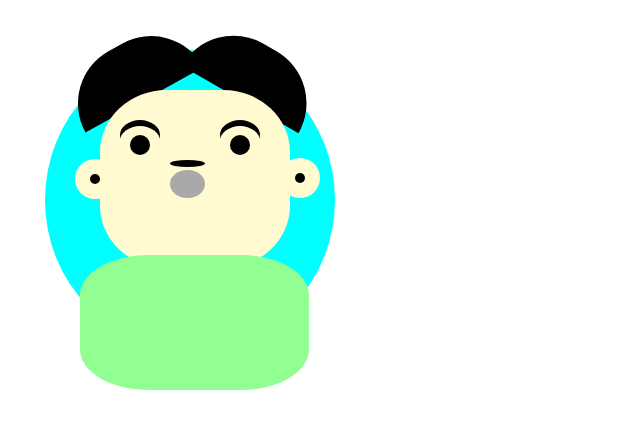
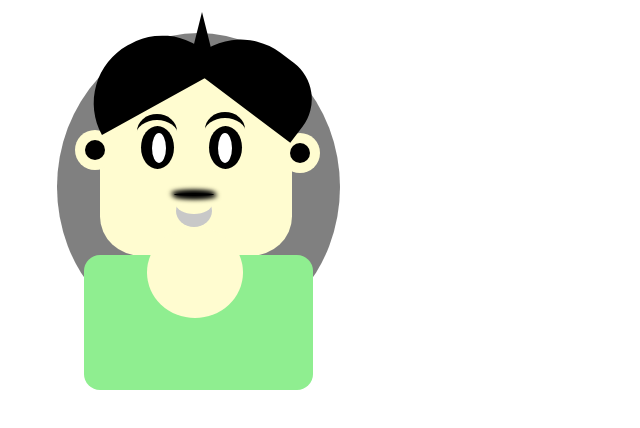
Before and after one commit to theSaswat/cartoon, a plain HTML site: page index.html in a window 1280 px wide. Shown: the whole page, without its empty margins (0-640 px from the left). Drawn offline with Linux system fonts and the light colour scheme.

Commit message:
Update index.html

```diff
--- a/index.html
+++ b/index.html
@@ -1,218 +1,198 @@
+
 <!DOCTYPE html>
-<html>
+<html lang="en">
   <head>
+    <meta charset="UTF-8" />
+    <meta http-equiv="X-UA-Compatible" content="IE=edge" />
+    <meta name="viewport" content="width=device-width, initial-scale=1.0" />
     <title>Cartoon</title>
     <style>
-        #background {
+
+      #back-ground {
         position: absolute;
-            width: 290px;
-            height:300px;
+        left: 57px;
+        top: 33px;
+        width: 283px;
+        height: 308px;
         border-radius: 50%;
-            background-color: aqua;
-            top: 50px;
-            left: 45px;
-
+        z-index: -2;
+        background-color: rgb(128, 128, 128);
       }
-        .left-hand {
+      .left-head {
         position: absolute;
-            width: 60px;
-            height:135px;
+        top: 6px;
+        left: 12px;
+        margin-left: 100px;
+        width: 66px;
+        height: 135px;
+        transform: rotate(61deg);
+        border-radius: 150px 0px 0px 150px;
         background-color: black;
-            border-radius: 150px 0px 0px 150px;
-            transform: rotate(61deg);
-            top:6px;
-            left:0px;
-
-            margin-left: 100px;
       }
       #cone {
         position: absolute;
+        top: 2px;
+        left: 192px;
         border: 10px solid transparent;
-            border-radius: 40px solid black;
-            top:2px;
-            left:200px;
+        border-bottom: 40px solid black;
       }
-        .right-hand {
-
+      .right-head {
         position: absolute;
-            width: 60px;
-            height:135px;
+        top: 14px;
+        left: 126px;
+        margin-left: 100px;
+        width: 66px;
+        height: 128px;
+        transform: rotate(127deg);
+        border-radius: 150px 0px 0px 218px;
         background-color: black;
-            border-radius: 150px 0px 0px 150px;
-            transform: rotate(120deg);
-            top:6px;
-            left:125px;
-            margin-left: 100px;
       }
       #face {
         position: absolute;
-            width:190px;
-            height:178px;
-            top:90px;
-            left:100px;
-            /*border-bottom-left-radius: 25%;
-            border-bottom-right-radius: 25%;*/
-            border-radius: 35%;
-            background-color:rgb(255,250,208);
-        }
-        .left-ear {
-            position: absolute;
-            left:-25px;
-            top:69px;
-            height:40px;
-            width:40px;
-            background-color: rgb(255,250,208);
-            border-radius: 50%;
-            text-align: center;
-
-        }
-        #dot1 {
-            position: absolute;
-            height:10px;
-            width:10px;
-            background-color:black;
-            border-radius:60%;
-           left: 15px;
-           top:15px;
-
-        }
-        .right-ear {
-            position: absolute;
-            left:180px;
-            top:68px;
-            height:40px;
-            width:40px;
-            background-color: rgb(255,250,208);
-            border-radius: 50%;
-            text-align: center;
-
-        }
-        #dot2 {
-            position: absolute;
-            height:10px;
-            width:10px;
-            background-color:black;
-            border-radius:60%;
-           left: 15px;
-           top:15px;
-        }
-        .left-eye-brow {
-            width: 40px;
-            height:30px;
-            border-radius: 50%;
-            background-color: black;
-            left:120px;
-            top:120px;
-            position: absolute;
-
-        }
-        .left-eyebrow-gap {
-            position: absolute;
-            top:126px;
-            left:120px;
-            width:40px;
-            height: 30px;
-            background-color: rgb(255,250,208);
-            border-radius: 50%;
-
-        }
-        .right-eyebrow {
-            width: 40px;
-            height:30px;
-            border-radius: 50%;
-            background-color: black;
-            left:220px;
-            top:120px;
-            position: absolute;
-
-        }
-        .right-eyebrow-gap {
-            position: absolute;
-            top:126px;
-            left:220px;
-            width:40px;
-            height: 30px;
-            background-color: rgb(255,250,208);
-            border-radius: 50%;
-        }
-        .mouth {
-            position: absolute;
-            left:170px;
-            top:160px;
-            width:35px;
-            height:7px;
-            background-color: black;
-            border-radius: 60%;
-
-        }
-        #mouth1{
-            position: relative;
-            top:10px;
-            width:35px;
-            height:28px;
-            background-color:darkgray ;
-            border-radius: 59%;
-        }
-        .left-eye {
-            position: absolute;
-            left:130px;
-            top:135px;
-            width:20px;
-            height: 20px;
-            background-color: black;
-            border-radius: 50%;
-        }
-        .right-eye {
-            position: absolute;
-            left:230px;
-            top:135px;
-            width:20px;
-            height: 20px;
-            background-color: black;
-            border-radius: 50%;
+        top: 77px;
+        left: 100px;
+        width: 192px;
+        height: 179px;
+        z-index: -1;
+        border-bottom-left-radius: 22%;
+        border-bottom-right-radius: 22%;
+        background-color: rgb(255, 252, 208);
       }
       #neck {
         position: absolute;
-            top:227px;
-            left:145px;
+        top: 227px;
+        left: 147px;
         width: 96px;
         height: 91px;
-            background-color:rgb(255,250,208);
+        z-index: 1;
         border-radius: 50%;
+        background-color: rgb(255, 252, 208);
       }
       #body {
         position: absolute;
         top: 255px;
-            left:80px;
-            width:229px;
-            height:135px;
-            background-color: rgb(146, 255, 146);
-            border-radius: 30%;
+        left: 84px;
+        width: 229px;
+        height: 135px;
+        background-color: rgb(143, 238, 144);
+        border-radius: 1em;
       }
     </style>
   </head>
   <body>
-        <div id="background"></div>
-        <div class="left-hand"></div>
-        <div class="right-hand"></div>
+    <div id="back-ground"></div>
+      <div class="left-head"></div>
+      <div class="right-head"></div>
       <div id="cone"></div>
     <div id="face">
-            <div class="left-ear">
-                <div id="dot1"></div>
+      <div
+        class="left-ear"
+        style="
+          position: absolute;
+          left: -25px;
+          top: 53px;
+          display: flex;
+          height: 40px;
+          width: 40px;
+          background-color: rgb(255, 252, 208);
+          border-radius: 50%;
+          justify-content: center;
+          z-index: 20;
+          align-items: center;
+        "
+      >
+        <div
+          style="
+            width: 20px;
+            height: 20px;
+            background-color: black;
+            border-radius: 50%;
+          "
+        ></div>
       </div>
-            <div class="right-ear">
-                <div id="dot2"></div>
+      <div
+        class="right-ear"
+        style="
+          position: absolute;
+          left: 180px;
+          top: 56px;
+          display: flex;
+          height: 40px;
+          width: 40px;
+          background-color: rgb(255, 252, 208);
+          border-radius: 50%;
+          justify-content: center;
+          z-index: 20;
+          align-items: center;
+        "
+      >
+        <div
+          style="
+            width: 20px;
+            height: 20px;
+            background-color: black;
+            border-radius: 50%;
+          "
+        ></div>
+      </div>
+
+      <div class="left-eye-brow" style="
+            width: 40px;
+            height: 35px;
+            border-radius: 50%;
+            background-color: black;
+            position: absolute;
+            left: 37px;
+            top: 37px;
+            ">
+
+     </div>
+     <div class="left-eyebrow-gap" style="width: 42px; height: 30px; border-radius: 50%;
+     position: absolute; background-color: rgb(255, 252, 208);
+     left: 36px;
+     top: 43px;">
+
+    </div>
+     <div class="right-eye-brow" style="
+            width: 40px;
+            height: 35px;
+            border-radius: 50%;
+            background-color: black;
+            position: absolute;
+            left: 105px;
+            top: 35px;
+            ">
+
+     </div>
+     <div class="right-eyebrow-gap" style="width: 42px; height: 30px; border-radius: 50%;
+     position: absolute; background-color: rgb(255, 252, 208);
+     left: 104px;
+     top: 41px;">
+
+    </div>
+    <div class="nose" style="width: 40px; height: 3px; background-color:rgb(0 ,0,0); position: absolute; left: 74px ; top: 116px;z-index: 5; border-radius: 50%;
+
+    box-shadow: 1px 1px 5px 2px black,-1px -1px 5px 2px black;"
+    > </div>
+
+    <div id="mouth" style="width: 36px; height: 32px; border-radius: 50%; background-color:rgb(200, 200, 200);position: absolute;
+    left: 76px;
+    top: 118px; ">
+      <div style="position: relative;top: -1px; width: 36px; height: 20px; border-radius: 50%; background-color:  rgb(255, 252, 208);"></div>
+    </div>
+
+</div>
+
+      <div class="left-eye" style="display: flex;justify-content: center;align-items: center;padding-left: 2px; position: absolute;left: 141px;top: 126px;width: 31px;height: 43px;background-color: black;border-radius: 50%;">
+        <div style="width: 14px; height: 30px; background-color: white; border-radius: 50%;"></div>
+      </div>
+        <div class="right-eye" style="display: flex;justify-content: center;align-items: center;padding-right: 2px;     position: absolute;left: 209px;top: 126px;width: 31px;height: 43px;background-color: black;border-radius: 50%;">
+            <div style="width: 14px; height: 30px; background-color: white; border-radius: 50%;"></div>
             </div>
         </div>
-        <div class="left-eye-brow"></div>
-        <div class="left-eyebrow-gap"></div>
-        <div class="right-eyebrow"></div>
-        <div class="right-eyebrow-gap"></div>
-        <div class="mouth">
-            <div id="mouth1"></div>
+
     </div>
-        <div class="left-eye"></div>
-        <div class="right-eye"></div>
+
     <div id="neck"></div>
     <div id="body"></div>
   </body>
```
Lines whose indentation alone changed are shown as unchanged.
